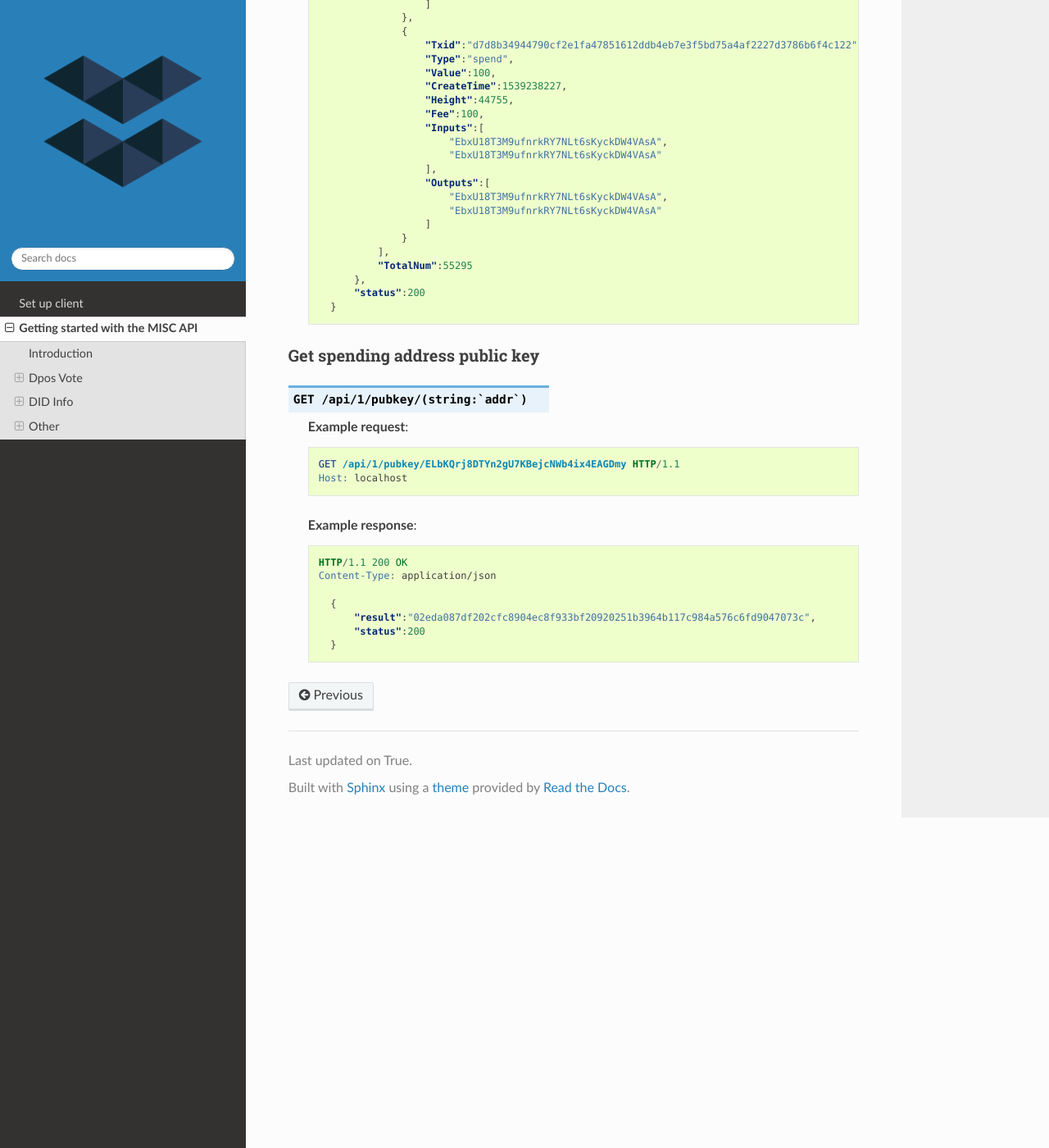
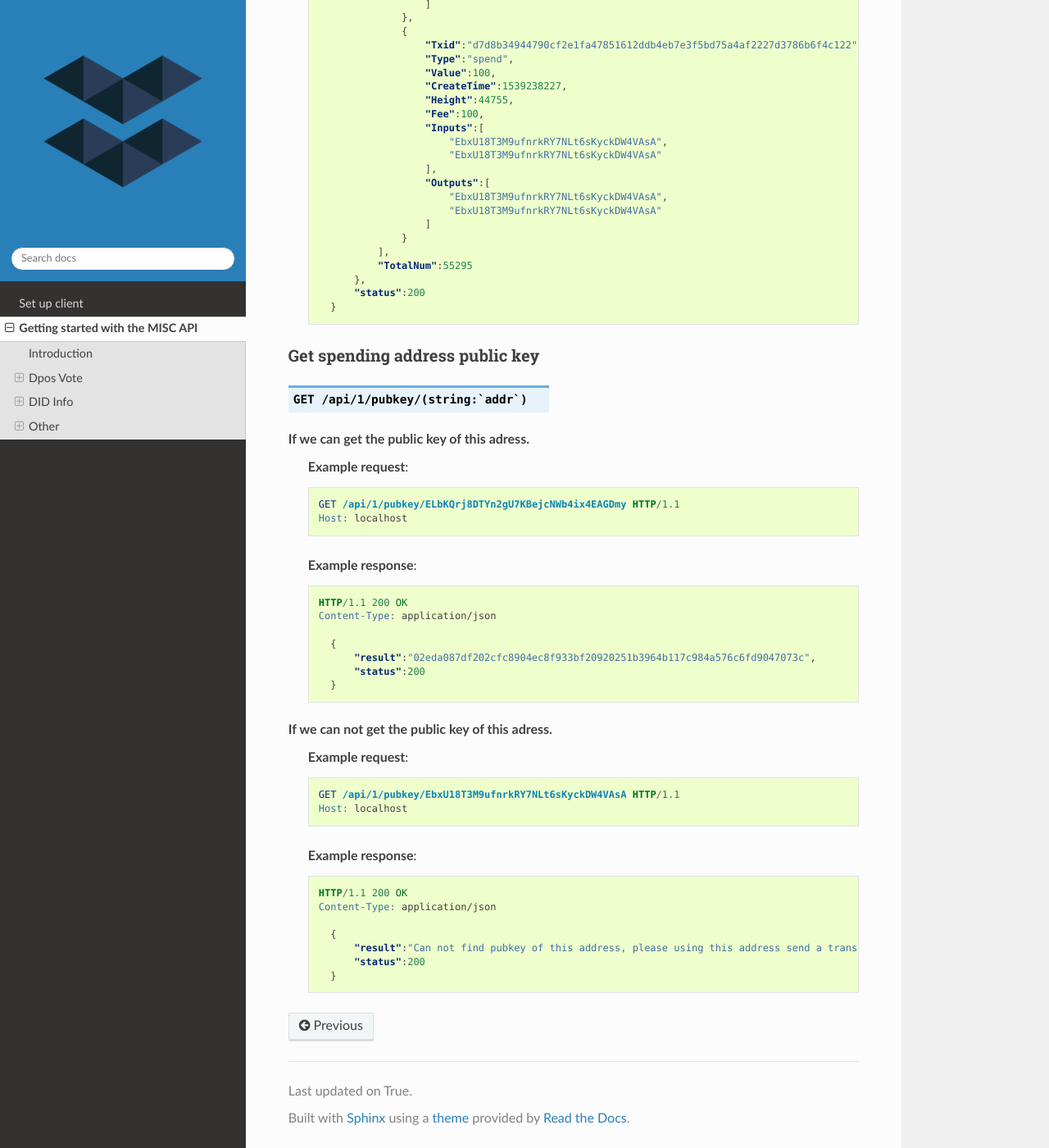
Before and after one commit to elastos/Elastos.ORG.API.Misc, a Sphinx documentation site: the page built from docs/api_guide.rst, in a window 1280 px wide and 1400 px high, scrolled down 56191 px. Shown: the whole window at 82% size. Built offline with Sphinx 7.4.7 and the Read the Docs theme 2.0.0, drawn with Linux system fonts in a browser that asks for light colours.

Commit message:
update docs

```diff
--- a/docs/api_guide.rst
+++ b/docs/api_guide.rst
@@ -3350,6 +3350,7 @@ Get spending address public key
 
 .. http:get:: /api/1/pubkey/(string:`addr`)
 
+If we can get the public key of this adress.
    **Example request**:
 
    .. sourcecode:: http
@@ -3368,3 +3369,23 @@ Get spending address public key
             "result":"02eda087df202cfc8904ec8f933bf20920251b3964b117c984a576c6fd9047073c",
             "status":200
         }
+
+If we can not get the public key of this adress.
+   **Example request**:
+
+   .. sourcecode:: http
+
+      GET /api/1/pubkey/EbxU18T3M9ufnrkRY7NLt6sKyckDW4VAsA HTTP/1.1
+      Host: localhost
+
+   **Example response**:
+
+   .. sourcecode:: http
+
+      HTTP/1.1 200 OK
+      Content-Type: application/json
+
+        {
+            "result":"Can not find pubkey of this address, please using this address send a transaction first",
+            "status":200
+        }
```
